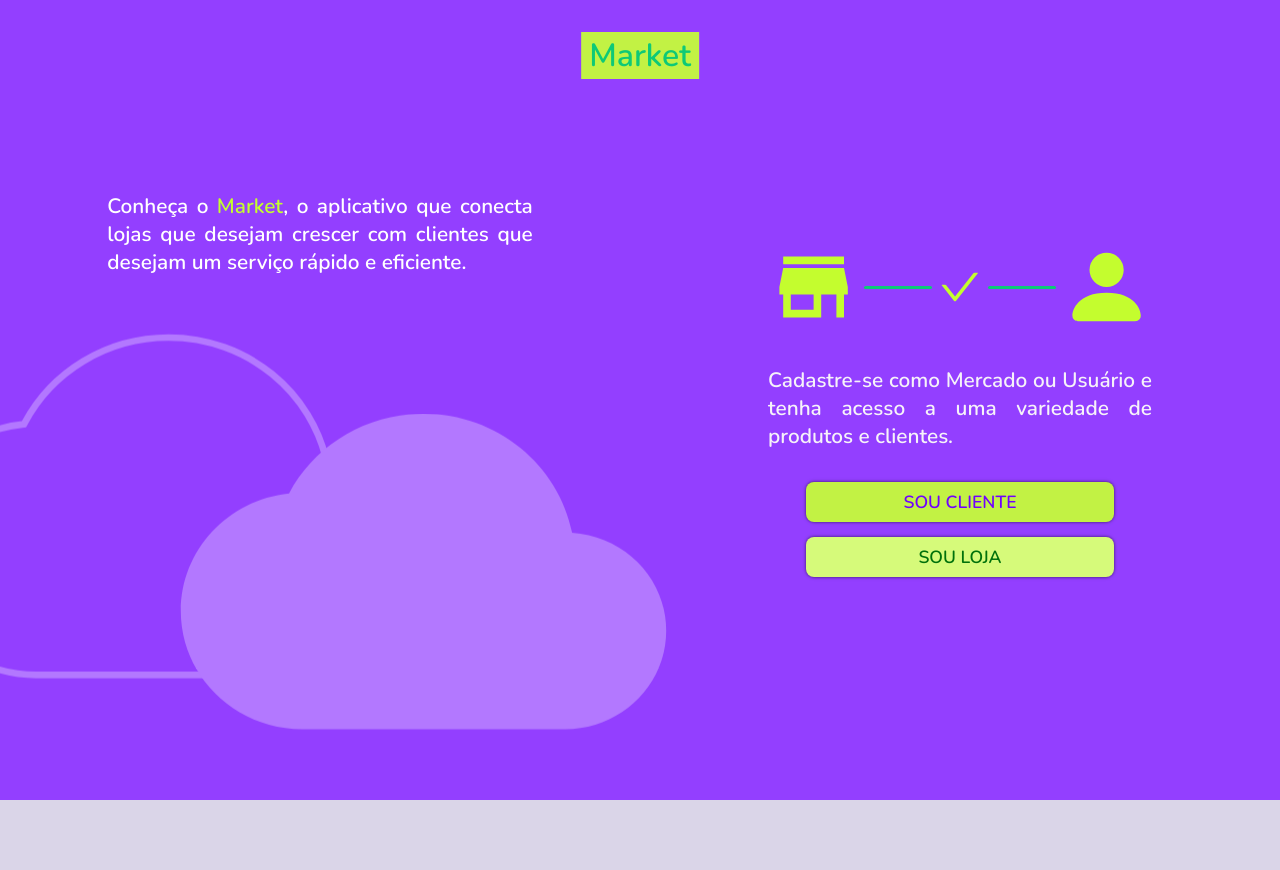
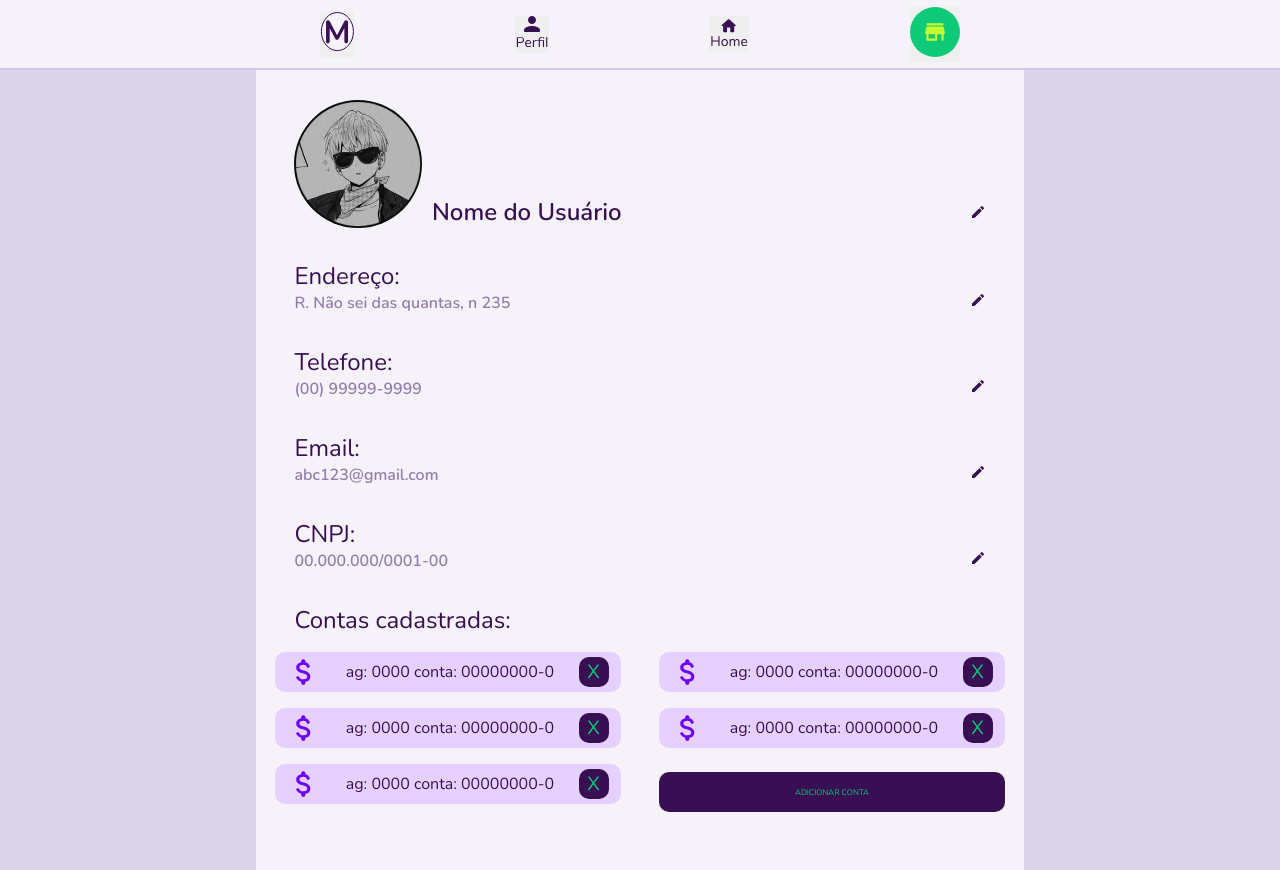
Before and after one commit to andersonvaler/market-reactjs, a React (Create React App) app: page /profile/1 in a window 1280 px wide. Before the commit this address led to /. Before the commit the page ends 800 px from the top, so only its background shows below. Built offline with nearby package versions, Linux system fonts and the light colour scheme; no server answers.

Commit message:
fix(src/Global): overflow-y foi comentado para permir o scroll do componente Profile)

```diff
--- a/src/Components/Footer/style.js
+++ b/src/Components/Footer/style.js
@@ -10,8 +10,9 @@ export const FooterContainer = styled.footer`
   padding-left: 5%;
   padding-right: 5%;
   background-color: #f6f2f9;
-  position: absolute;
+  position: relative;
   bottom: 0;
+  margin-top: 0.4rem;
 
   .footer-button {
     border: none;
--- a/src/Components/Pagamento/style.js
+++ b/src/Components/Pagamento/style.js
@@ -59,10 +59,11 @@ export const CardIcon = styled(MdCreditCard)`
 export const DeleteButton = styled.button`
   width: 30px;
   height: 30px;
+  border-radius: 10px;
   display: flex;
   align-items: center;
   justify-content: center;
   background-color: #380f52;
-  font-size: 1.8rem;
+  font-size: 1.2rem;
   color: #0ec977;
 `;
--- a/src/Components/PerfilUser/style.js
+++ b/src/Components/PerfilUser/style.js
@@ -8,6 +8,7 @@ export const PerfilContainer = styled.div`
   flex-direction: column;
   align-items: center;
   background-color: #f6f2f9;
+  margin-top: 70px;
 
   .imagePerfil {
     border-radius: 360px;
--- a/src/Global/globalStyles.js
+++ b/src/Global/globalStyles.js
@@ -18,7 +18,7 @@ const GlobalStyles = createGlobalStyle`
 }
 
 body {
-  overflow-y: hidden;
+  /* overflow-y: hidden; */
   overflow-x: hidden;
 }
 `;
--- a/src/Pages/Profile/style.js
+++ b/src/Pages/Profile/style.js
@@ -1,6 +1,6 @@
 import styled from "styled-components";
 
-export const ProfileContainer = styled.body`
+export const ProfileContainer = styled.main`
   width: 100vw;
   min-height: 100vh;
   display: flex;
--- a/src/Routes/index.js
+++ b/src/Routes/index.js
@@ -18,7 +18,7 @@ const Routes = () => {
       <Route path="/register/:userType" exact component={Register} />
       <Route path="/dashboard" component={Dashboard} isPrivate />
       <Route path="/store" component={Store} />
-      <Route path="/profile/:userType" component={Profile} isPrivate />
+      <Route path="/profile/:userType" component={Profile} />
       <Route path="/checkout" component={Checkout} isPrivate />
       <Route path="/cart" component={Cart} isPrivate />
     </Switch>
```
